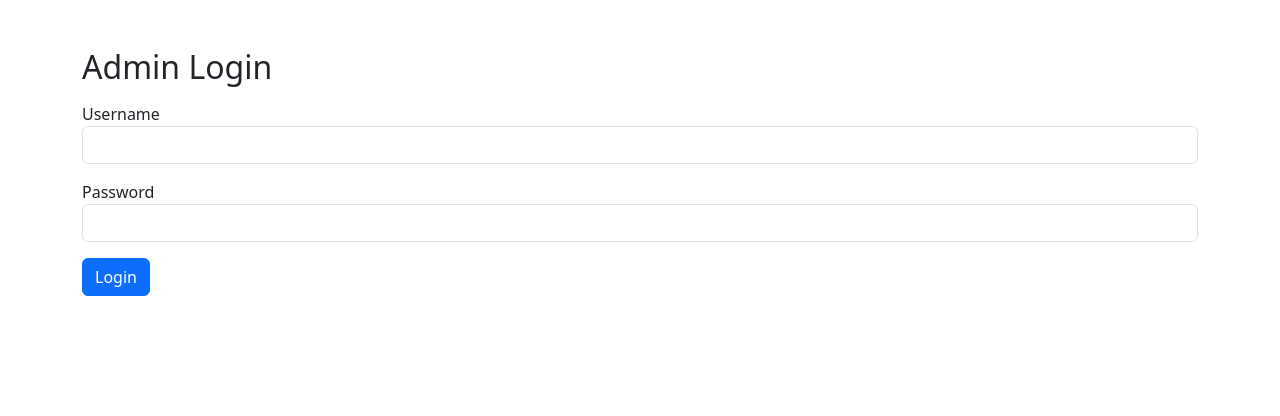
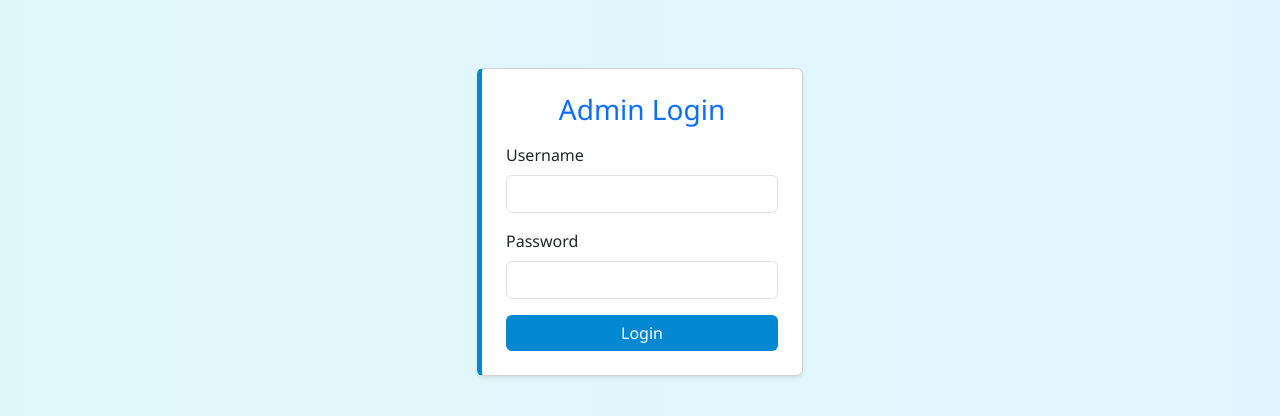
Before and after one commit to bashirubash/resume_screening_ai, a Flask app: page /admin-login in a window 1280 px wide. Shown: the top 416 px of the page. Run offline with Flask 3, Linux system fonts and the light colour scheme.

Commit message:
Update admin_login.html

```diff
--- a/templates/admin_login.html
+++ b/templates/admin_login.html
@@ -1,26 +1,36 @@
 <!DOCTYPE html>
-<html>
+<html lang="en">
 <head>
+    <meta charset="UTF-8">
     <title>Admin Login</title>
     <link rel="stylesheet" href="https://cdn.jsdelivr.net/npm/bootstrap@5.3.0/dist/css/bootstrap.min.css">
+    <link rel="stylesheet" href="{{ url_for('static', filename='styles.css') }}">
 </head>
-<body>
+<body class="bg-light">
     <div class="container mt-5">
-    <h2 class="mb-3">Admin Login</h2>
-    {% if error %}
-        <div class="alert alert-danger">{{ error }}</div>
-    {% endif %}
-    <form method="POST">
+        <div class="row justify-content-center">
+            <div class="col-md-6">
+                <div class="card p-4 shadow-sm">
+                    <h3 class="text-center text-primary mb-3">Admin Login</h3>
+                    <form method="POST" action="/admin/login">
                         <div class="mb-3">
-            <label>Username</label>
+                            <label for="username" class="form-label">Username</label>
                             <input type="text" name="username" class="form-control" required>
                         </div>
                         <div class="mb-3">
-            <label>Password</label>
+                            <label for="password" class="form-label">Password</label>
                             <input type="password" name="password" class="form-control" required>
                         </div>
-        <button type="submit" class="btn btn-primary">Login</button>
+                        <div class="text-center">
+                            <button class="btn btn-primary w-100" type="submit">Login</button>
+                        </div>
+                        {% if error %}
+                            <div class="alert alert-danger mt-3 text-center">{{ error }}</div>
+                        {% endif %}
                     </form>
+                </div>
+            </div>
+        </div>
     </div>
 </body>
 </html>
```
Lines whose indentation alone changed are shown as unchanged.
